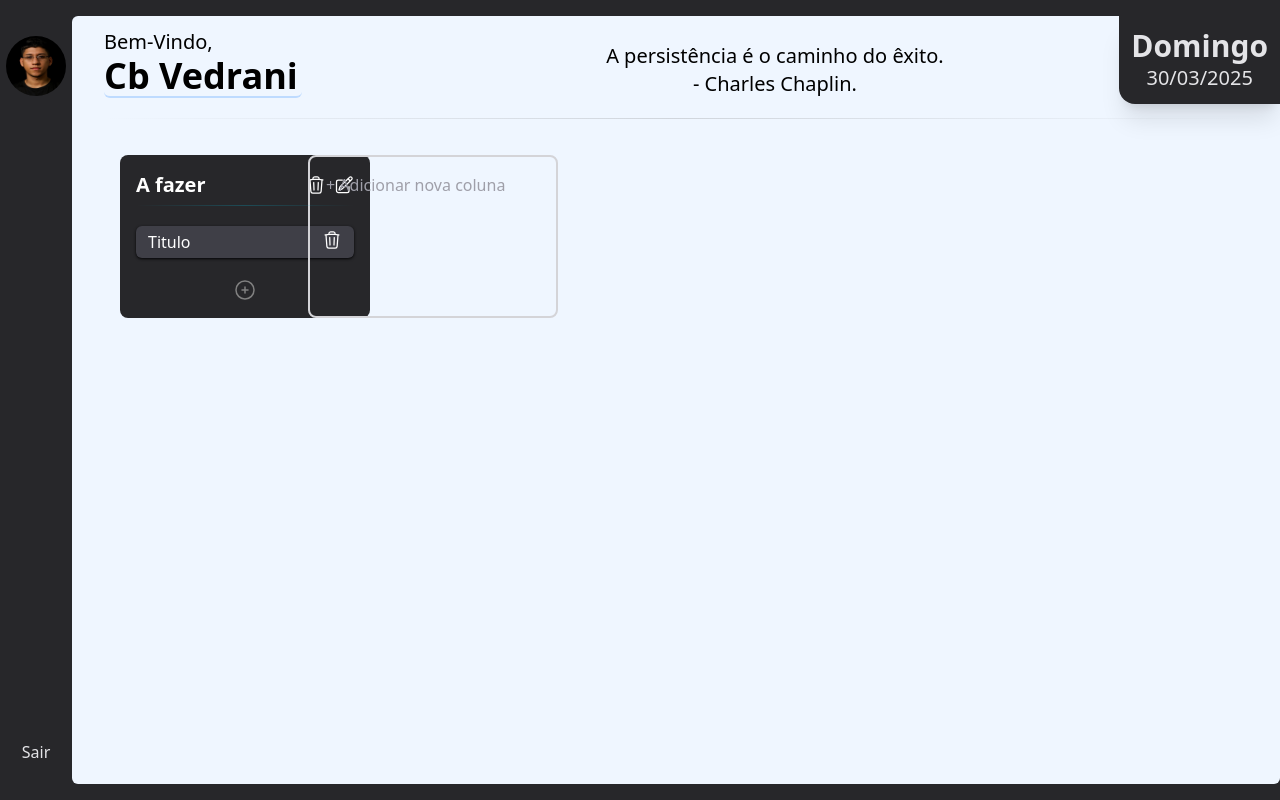
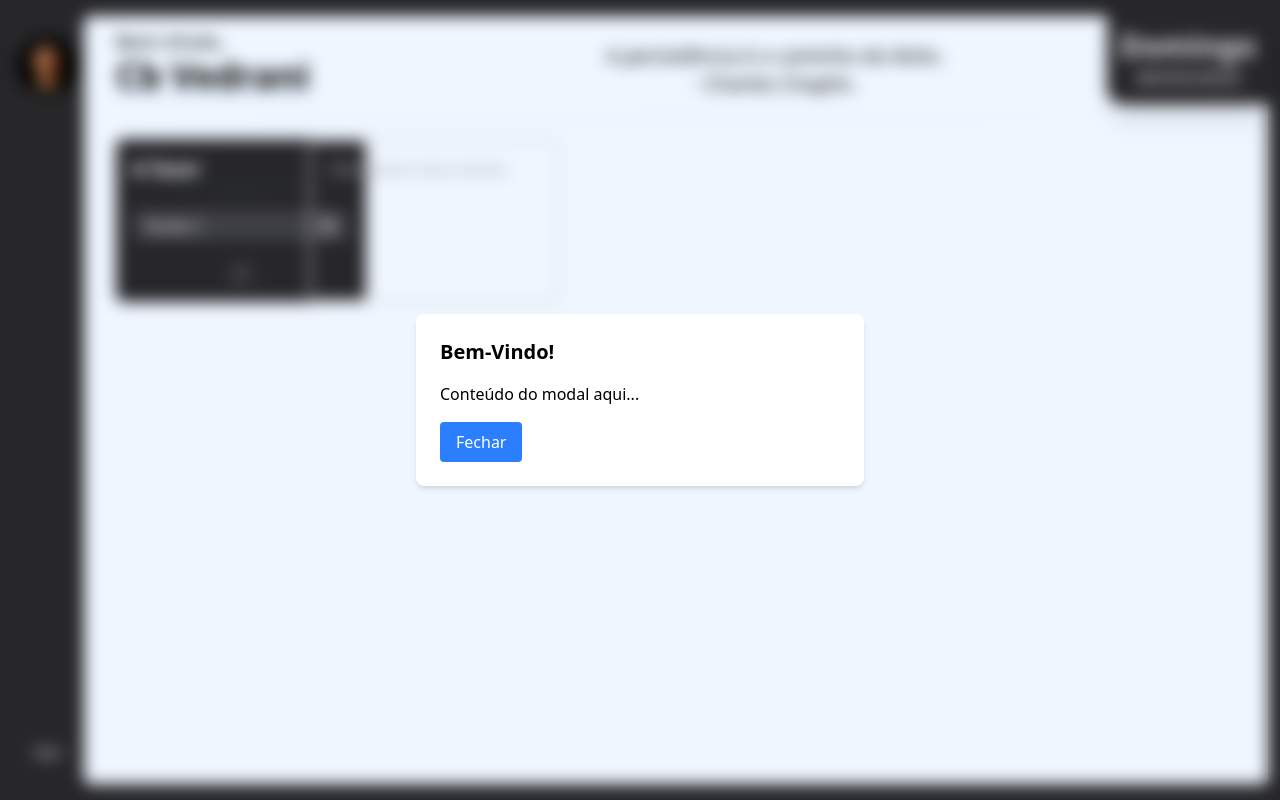
Before and after one commit to Dev-Vedrani/OrganizaMais, a Next.js app: page / in a window 1280 px wide. Built offline with nearby package versions, Linux system fonts and the light colour scheme.

Commit message:
feat: add welcome modal welcome component

```diff
--- /dev/null
+++ b/src/app/Components/Header/Modal/Modal.tsx
@@ -0,0 +1,22 @@
+interface ModalProps {
+  isOpen: boolean;
+  onClose: () => void;
+}
+
+export const Modal = ({ isOpen, onClose }: ModalProps) => {
+  if (!isOpen) return null;
+  return (
+    <section className="fixed inset-0 z-50 flex items-center justify-center backdrop-blur-sm">
+      <div className="bg-white p-6 rounded-lg max-w-md w-full shadow-md">
+        <h2 className="text-xl font-bold mb-4">Bem-Vindo!</h2>
+        <p>Conteúdo do modal aqui...</p>
+        <button
+          onClick={onClose}
+          className="mt-4 px-4 py-2 bg-blue-500 text-white rounded hover:bg-blue-600"
+        >
+          Fechar
+        </button>
+      </div>
+    </section>
+  );
+};
--- /dev/null
+++ b/src/app/Components/Icons/MoreIcon.tsx
@@ -0,0 +1,18 @@
+export const MoreIcon = () => {
+  return (
+    <svg
+      xmlns="http://www.w3.org/2000/svg"
+      fill="none"
+      viewBox="0 0 24 24"
+      stroke-width="1.5"
+      stroke="currentColor"
+      className="size-6"
+    >
+      <path
+        stroke-linecap="round"
+        stroke-linejoin="round"
+        d="M12 6.75a.75.75 0 1 1 0-1.5.75.75 0 0 1 0 1.5ZM12 12.75a.75.75 0 1 1 0-1.5.75.75 0 0 1 0 1.5ZM12 18.75a.75.75 0 1 1 0-1.5.75.75 0 0 1 0 1.5Z"
+      />
+    </svg>
+  );
+};
--- a/src/app/Components/Icons/TrashIcon.tsx
+++ b/src/app/Components/Icons/TrashIcon.tsx
@@ -6,7 +6,7 @@ export const TrashIcon = () => {
       viewBox="0 0 24 24"
       strokeWidth={1.5}
       stroke="currentColor"
-      className="size-5"
+      className="flex items-center justify-self-end size-5"
     >
       <path
         strokeLinecap="round"
--- a/src/app/Components/Tasks/NewTask.tsx
+++ b/src/app/Components/Tasks/NewTask.tsx
@@ -5,9 +5,11 @@ export const NewTask = () => {
     <div className="my-5 flex flex-col gap-3">
       <div className="flex flex-col">
         <ul className="space-y-2">
-          <div className="flex flex-row justify-between shadow-sm shadow-zinc-950 bg-zinc-700 py-1 px-3 rounded-md cursor-grabbing hover:bg-zinc-600">
-            <li>Titulo</li>
-            <TrashIcon />
+          <div className="flex items-center justify-between shadow-sm shadow-zinc-950 bg-zinc-700 py-1 px-3 rounded-md cursor-grabbing hover:bg-zinc-600">
+            <li className="flex-1 min-w-0 pr-2 truncate">Tarefa 1</li>
+            <div className="flex-shrink-0">
+              <TrashIcon />
+            </div>
           </div>
         </ul>
       </div>
--- a/src/app/Components/Tasks/Tasks.tsx
+++ b/src/app/Components/Tasks/Tasks.tsx
@@ -4,11 +4,12 @@ import { TitleColumn } from "./TitleColumn";
 
 export const TaskComponent = () => {
   return (
-    <div className="grid grid-cols-1 sm:grid-cols-2 md:grid-cols-3 lg:grid-cols-4 xl:grid-cols-6 gap-4 p-4">
+    <div className="grid grid-cols-1 sm:grid-cols-2 md:grid-cols-4 lg:grid-cols-4 xl:grid-cols-6 gap-10">
       <div className="min-w-[250px] max-w-[350px] rounded-lg bg-zinc-800 text-white p-4 hover:ring-2 hover:ring-cyan-200">
         <TitleColumn />
         <hr className="my-1.5 h-px border-t-0 bg-transparent bg-gradient-to-r from-transparent via-cyan-500 to-transparent opacity-25 dark:via-cyan-400" />
         <NewTask />
+
         <div>
           <span className="flex justify-center items-center">
             <AddIcon />
--- a/src/app/Components/Tasks/TitleColumn.tsx
+++ b/src/app/Components/Tasks/TitleColumn.tsx
@@ -1,5 +1,4 @@
-import { EditIcon } from "../Icons/EditIcon";
-import { TrashIcon } from "../Icons/TrashIcon";
+import { MoreIcon } from "../Icons/MoreIcon";
 
 export const TitleColumn = () => {
   return (
@@ -8,8 +7,9 @@ export const TitleColumn = () => {
         <span className="font-semibold text-xl">A fazer</span>
       </div>
       <div className="flex flex-row space-x-2">
-        <TrashIcon />
-        <EditIcon />
+        <button className="cursor-pointer">
+          <MoreIcon />
+        </button>
       </div>
     </div>
   );
--- a/src/app/page.tsx
+++ b/src/app/page.tsx
@@ -1,22 +1,33 @@
+"use client";
+
 import { Menu } from "./Components/Nav/Menu";
 import { Header } from "./Components/Header/Header";
 import { TaskComponent } from "./Components/Tasks/Tasks";
+import { Modal } from "./Components/Header/Modal/Modal";
+import { useState } from "react";
 
 const Home = () => {
+  const [modalIsOpen, setModalIsOpen] = useState(true);
+
+  const handleCloseModal = () => {
+    setModalIsOpen(false);
+  };
+
   return (
-    <main className="bg-zinc-800 w-screen h-screen overflow-x-hidden">
-      <div className="flex flex-row justify-between py-4 h-full">
+    <main className="bg-zinc-800 w-screen h-screen overflow-x-hidden px-3 relative">
+      <div className="flex flex-row justify-between py-4 h-full relative">
         <Menu />
         <section className="flex-11/12 bg-blue-50 rounded-md py-3 px-8 relative">
           <Header />
           <div className="h-screen flex flex-col item">
             <hr className="my-5 h-px border-t-0 bg-transparent bg-gradient-to-r from-transparent via-neutral-500 to-transparent opacity-25 dark:via-neutral-400" />
-            <div className="flex flex-wrap">
+            <div>
               <TaskComponent />
             </div>
           </div>
         </section>
       </div>
+      <Modal isOpen={modalIsOpen} onClose={handleCloseModal} />
     </main>
   );
 };
```
